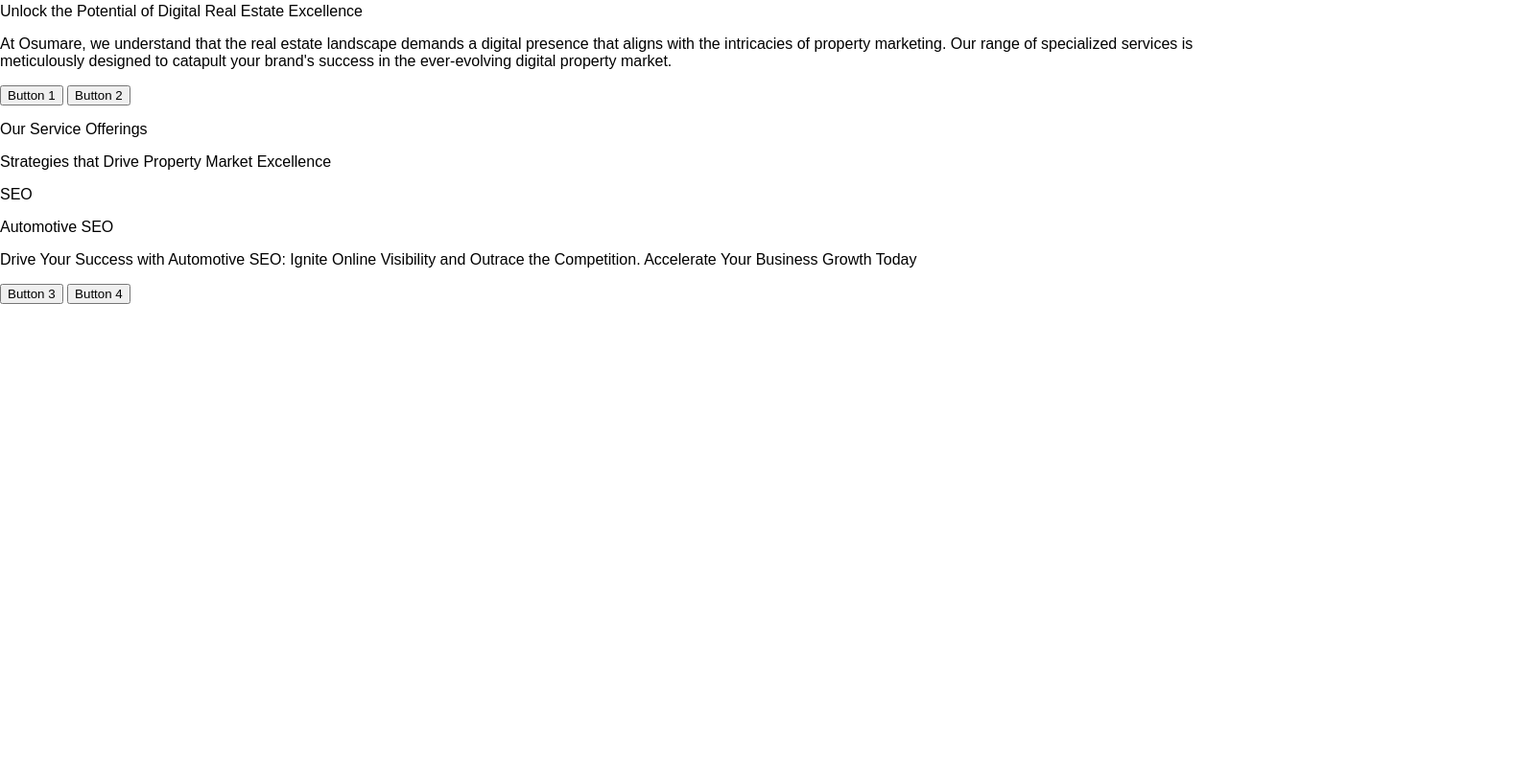
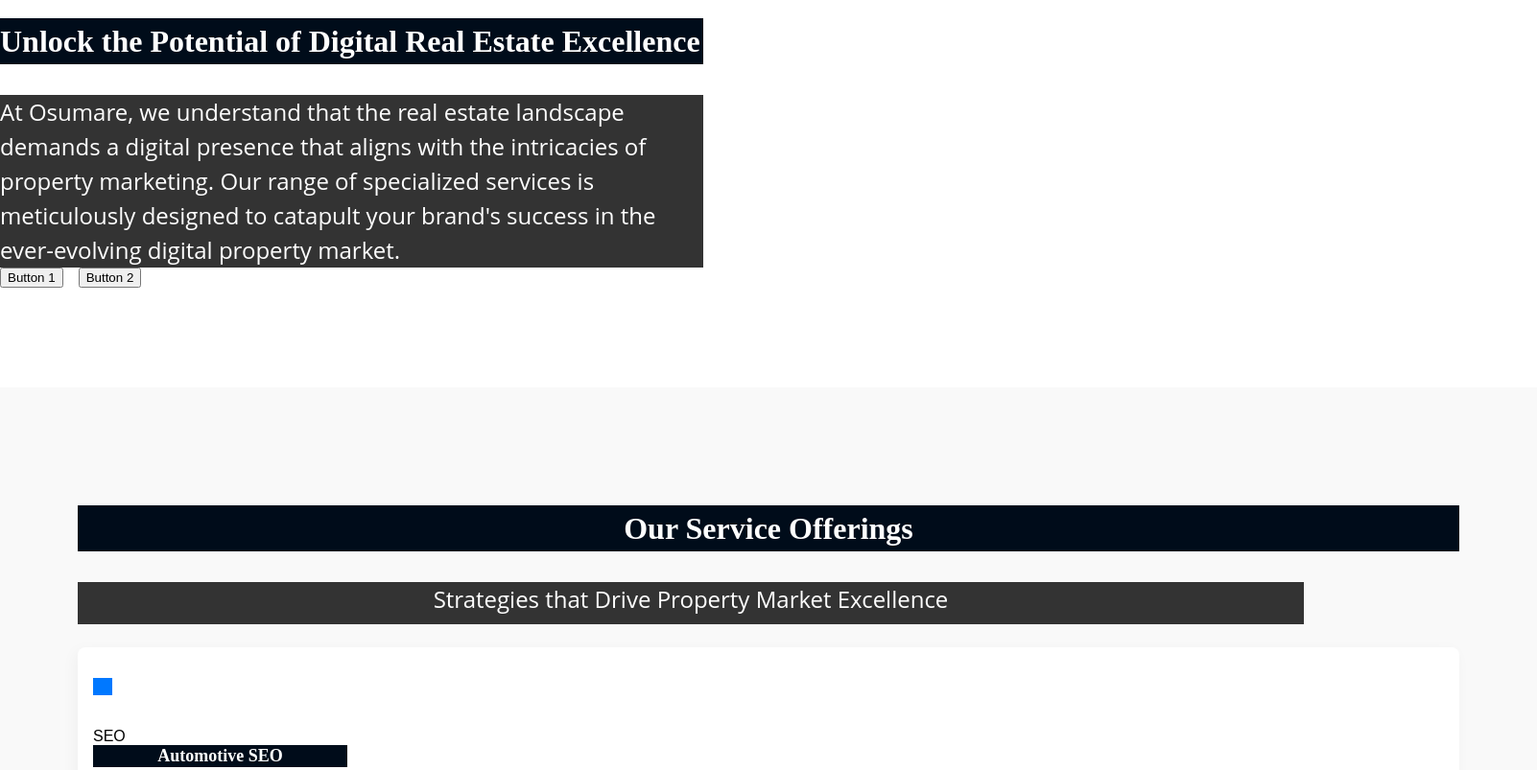
Before and after one commit to asanurag/frontend, a plain HTML site: page Real_Estate/index.html in a window 1280 px wide. Shown: the part 1437-2240 px from the top of the page at 96% size, 1602 px wide, since content can reach past the window. Before the commit the page ends 1754 px from the top, so only its background shows below. Drawn offline with Linux system fonts and the light colour scheme.

Commit message:
Update styles.css

```diff
--- a/Real_Estate/styles.css
+++ b/Real_Estate/styles.css
@@ -200,3 +200,154 @@
     left: 301px;
     color: #000C1A;
     }
+
+.frame-337 {
+    width: 733px;
+    height: 385px;
+    top: 1530px;
+    left: 627px;
+    gap: 32px;
+}
+
+.frame-296 {
+    width: 733px;
+    height: 292px;
+    gap: 16px;
+}
+
+.text-unlock p {
+    font-family: Montserrat;
+    font-size: 32px;
+    font-weight: 700;
+    line-height: 48px;
+    letter-spacing: 0em;
+    text-align: left;
+    background-color: #000C1A;
+    color: #FFFFFF;
+}
+
+.text-osumare {
+    width: 733px;
+    height: 180px;
+    font-family: 'Open Sans', sans-serif;
+    font-size: 24px;
+    font-weight: 400;
+    line-height: 36px;
+    letter-spacing: 0em;
+    text-align: left;
+    background-color: #333333;
+    color: #FFFFFF;
+}
+
+.m-buttons {
+    display: flex;
+    gap: 16px;
+}
+
+/* Styles for Services Section */
+
+.services-section {
+    width: 1440px;
+    height: 997px;
+    top: 2147.5px;
+    padding: 91px 81px;
+    gap: 10px;
+    background-color: #F9F9F9;
+}
+
+.frame-866 {
+    width: fill(1278px);
+    height: 108px;
+    gap: 16px;
+}
+
+.text-service-offerings p {
+    font-family: Montserrat;
+    font-size: 32px;
+    font-weight: 700;
+    line-height: 48px;
+    letter-spacing: 0em;
+    text-align: center;
+    background-color: #000C1A;
+    color: #FFFFFF;
+}
+
+.text-strategies p {
+    width: 1278px;
+    height: 44px;
+    font-family: 'Open Sans', sans-serif;
+    font-size: 24px;
+    font-weight: 400;
+    line-height: 36px;
+    letter-spacing: 0em;
+    text-align: center;
+    background-color: #333333;
+    color: #FFFFFF;
+}
+
+.frame-291 {
+    width: fill(1278px);
+    height: 510px;
+    gap: 30px;
+}
+
+.service-card {
+    width: fixed(297px);
+    height: 239px;
+    padding: 32px 16px;
+    border-radius: 8px;
+    gap: 16px;
+    background-color: #FFFFFF;
+    box-shadow: -3px 4px 16px 0px #0000000A;
+}
+
+.frame-281 {
+    width: fill(265px);
+    height: 83px;
+    gap: 8px;
+}
+
+.group-117 {
+    width: 52px;
+    height: 52px;
+}
+
+.ellipse-170 {
+    width: 52px;
+    height: 52px;
+    left: 106.5px;
+}
+
+.seo-vector {
+    width: 20px;
+    height: 18px;
+    top: 3px;
+    left: 2px;
+    background-color: #0078FF;
+}
+
+.automotive-seo p {
+    width: 265px;
+    height: 23px;
+    font-family: Montserrat;
+    font-size: 18px;
+    font-weight: 700;
+    line-height: 23px;
+    letter-spacing: 0em;
+    text-align: center;
+    background-color: #000C1A;
+    color: #FFFFFF;
+}
+
+.seo-description p {
+    width: 265px;
+    height: 76px;
+    font-family: 'Open Sans', sans-serif;
+    font-size: 14px;
+    font-weight: 400;
+    line-height: 19px;
+    letter-spacing: 0em;
+    text-align: center;
+    background-color: #333333;
+    color: #FFFFFF;
+}
```
